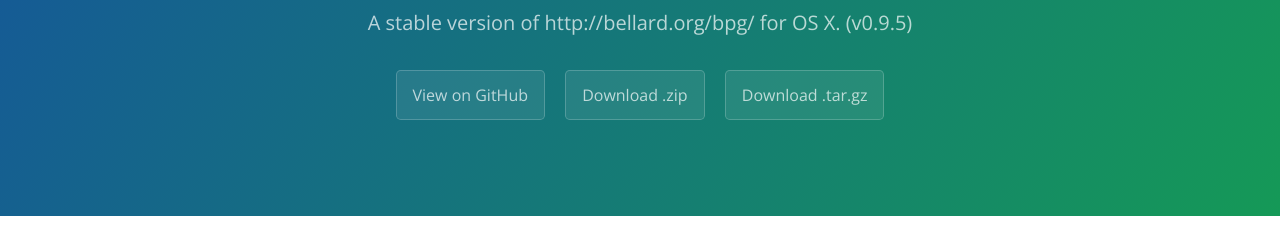
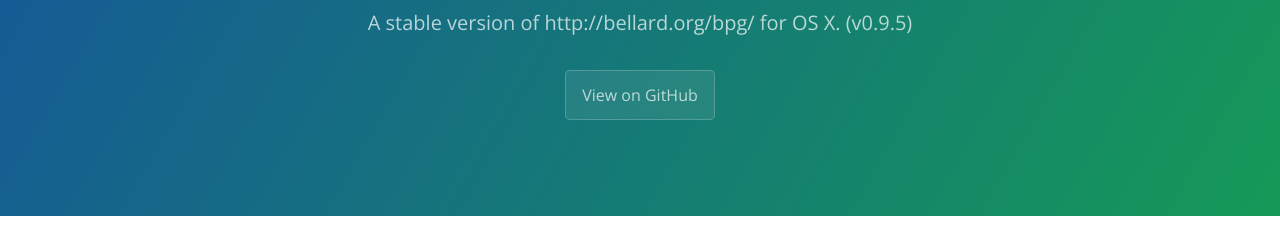
Before and after one commit to pascaliske/homebrew-libbpg, a plain HTML site: page index.html in a window 1280 px wide. Shown: the part 167-395 px from the top of the page. Drawn offline with nearby package versions, Linux system fonts and the light colour scheme.

Commit message:
Removed download buttons

```diff
--- a/index.html
+++ b/index.html
@@ -2,7 +2,7 @@
 <html lang="en-us">
   <head>
     <meta charset="UTF-8">
-    <title>Homebrew Tap for libbpg on OS X by pascaliske</title>
+    <title>Libbpg via Homebrew on OS X</title>
     <meta name="viewport" content="width=device-width, initial-scale=1">
     <link rel="stylesheet" type="text/css" href="stylesheets/normalize.css" media="screen">
     <link href='https://fonts.googleapis.com/css?family=Open+Sans:400,700' rel='stylesheet' type='text/css'>
@@ -14,8 +14,6 @@
       <h1 class="project-name">Homebrew Tap for libbpg on OS X</h1>
       <h2 class="project-tagline">A stable version of http://bellard.org/bpg/ for OS X. (v0.9.5)</h2>
       <a href="https://github.com/pascaliske/homebrew-libbpg" class="btn">View on GitHub</a>
-      <a href="https://github.com/pascaliske/homebrew-libbpg/zipball/master" class="btn">Download .zip</a>
-      <a href="https://github.com/pascaliske/homebrew-libbpg/tarball/master" class="btn">Download .tar.gz</a>
     </section>
 
     <section class="main-content">
```
